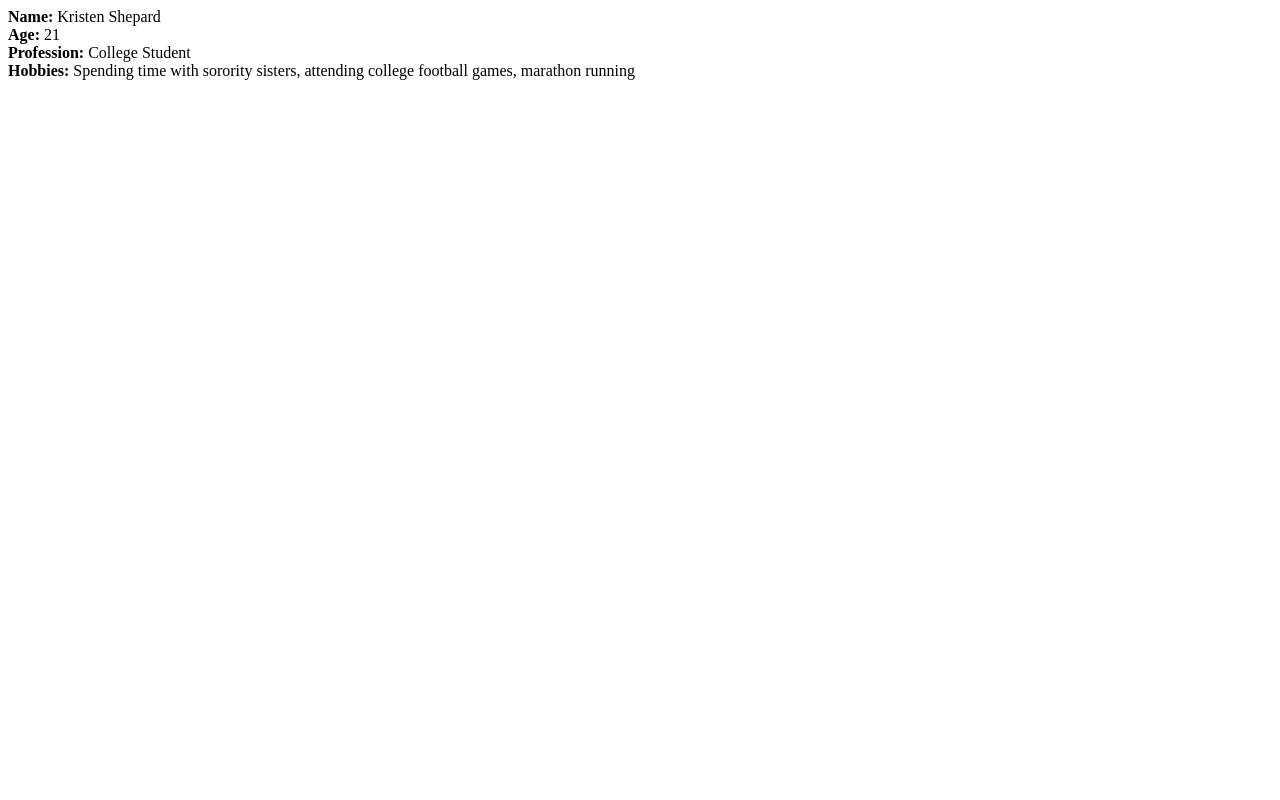
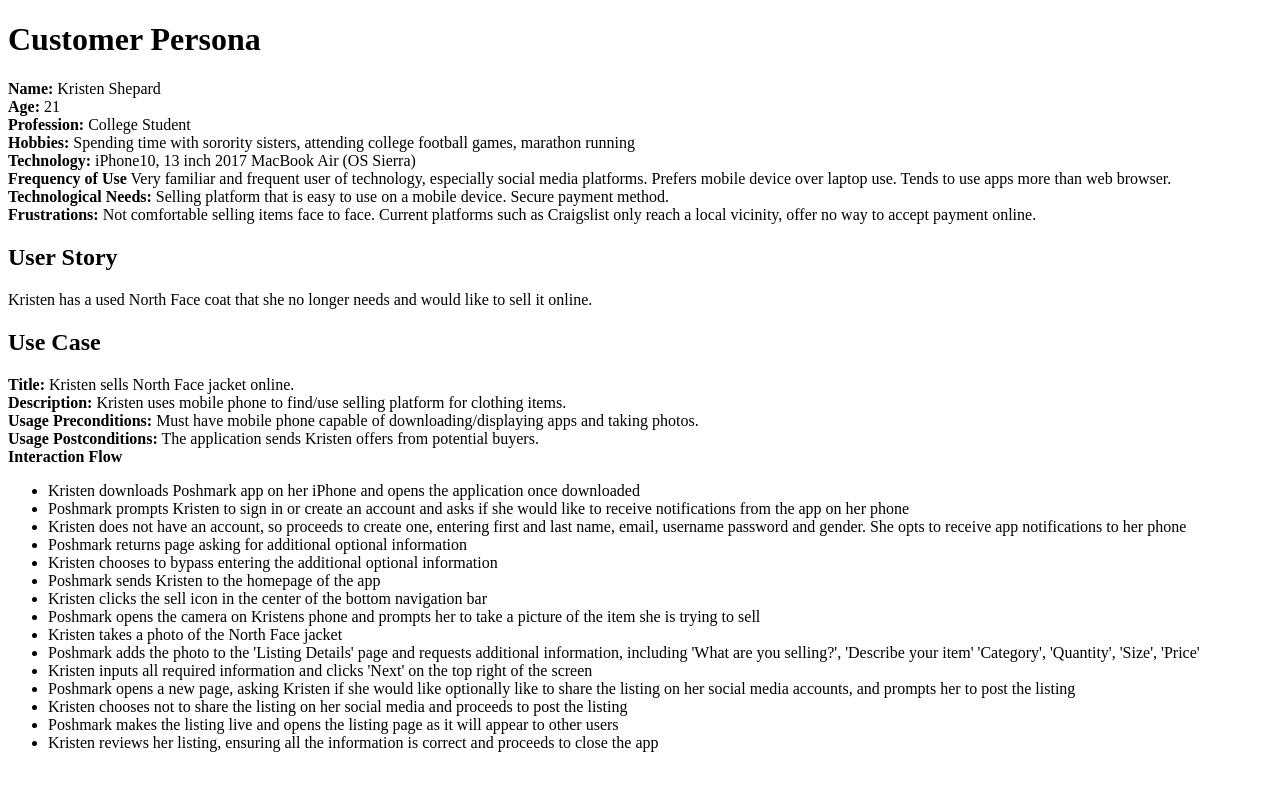
Before and after one commit to cromero278/data-design, a PHP site: page /kristenShepard.php in a window 1280 px wide. Run offline with PHP 8.4, Linux system fonts and the light colour scheme.

Commit message:
added Interaction Flow content

```diff
--- a/kristenShepard.php
+++ b/kristenShepard.php
@@ -5,6 +5,9 @@
 		<title>Kristen Shepard Presona</title>
 	</head>
 	<body>
+	<p>
+		<h1>Customer Persona</h1>
+		<p>
 			<strong>Name:</strong> Kristen Shepard
 			<br>
 			<strong>Age:</strong> 21
@@ -12,5 +15,49 @@
 			<strong>Profession:</strong> College Student
 			<br>
 			<strong>Hobbies:</strong> Spending time with sorority sisters, attending college football games, marathon running
+			<br>
+			<strong>Technology:</strong> iPhone10, 13 inch 2017 MacBook Air (OS Sierra)
+			<br>
+			<strong>Frequency of Use</strong>
+			Very familiar and frequent user of technology, especially social media platforms.
+			Prefers mobile device over laptop use.
+			Tends to use apps more than web browser.
+			<br>
+			<strong>Technological Needs:</strong> Selling platform that is easy to use on a mobile device. Secure payment method.
+			<br>
+			<strong>Frustrations:</strong> Not comfortable selling items face to face.
+			Current platforms such as Craigslist only reach a local vicinity, offer no way to accept payment online.
+		</p>
+		<h2>User Story</h2>
+		<p>
+			Kristen has a used North Face coat that she no longer needs and would like to sell it online.
+		</p>
+		<h2>Use Case</h2>
+			<strong>Title:</strong> Kristen sells North Face jacket online.
+			<br>
+			<strong>Description:</strong> Kristen uses mobile phone to find/use selling platform for clothing items.
+			<br>
+			<strong>Usage Preconditions:</strong> Must have mobile phone capable of downloading/displaying apps and taking photos.
+			<br>
+			<strong>Usage Postconditions:</strong> The application sends Kristen offers from potential buyers.
+			<br>
+			<strong>Interaction Flow</strong>
+		<ul>
+			<li>Kristen downloads Poshmark app on her iPhone and opens the application once downloaded</li>
+			<li>Poshmark prompts Kristen to sign in or create an account and asks if she would like to receive notifications from the app on her phone</li>
+			<li>Kristen does not have an account, so proceeds to create one, entering first and last name, email, username password and gender. She opts to receive app notifications to her phone</li>
+			<li>Poshmark returns page asking for additional optional information</li>
+			<li>Kristen chooses to bypass entering the additional optional information</li>
+			<li>Poshmark sends Kristen to the homepage of the app</li>
+			<li>Kristen clicks the sell icon in the center of the bottom navigation bar</li>
+			<li>Poshmark opens the camera on Kristens phone and prompts her to take a picture of the item she is trying to sell</li>
+			<li>Kristen takes a photo of the North Face jacket</li>
+			<li>Poshmark adds the photo to the 'Listing Details' page and requests additional information, including 'What are you selling?', 'Describe your item' 'Category', 'Quantity', 'Size', 'Price'</li>
+			<li>Kristen inputs all required information and clicks 'Next' on the top right of the screen</li>
+			<li>Poshmark opens a new page, asking Kristen if she would like optionally like to share the listing on her social media accounts, and prompts her to post the listing</li>
+			<li>Kristen chooses not to share the listing on her social media and proceeds to post the listing</li>
+			<li>Poshmark makes the listing live and opens the listing page as it will appear to other users</li>
+			<li>Kristen reviews her listing, ensuring all the information is correct and proceeds to close the app</li>
+		</ul>
 	</body>
 </html>
```
Lines whose indentation alone changed are shown as unchanged.
